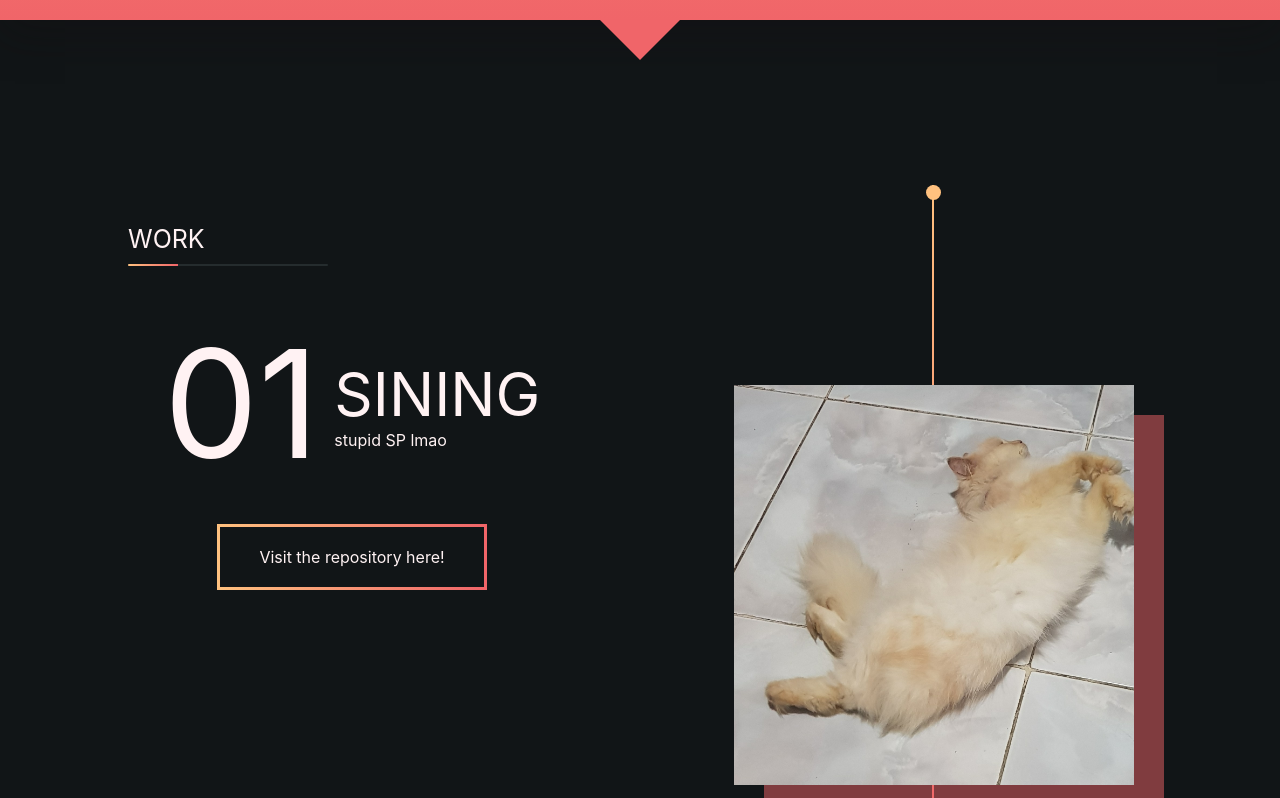
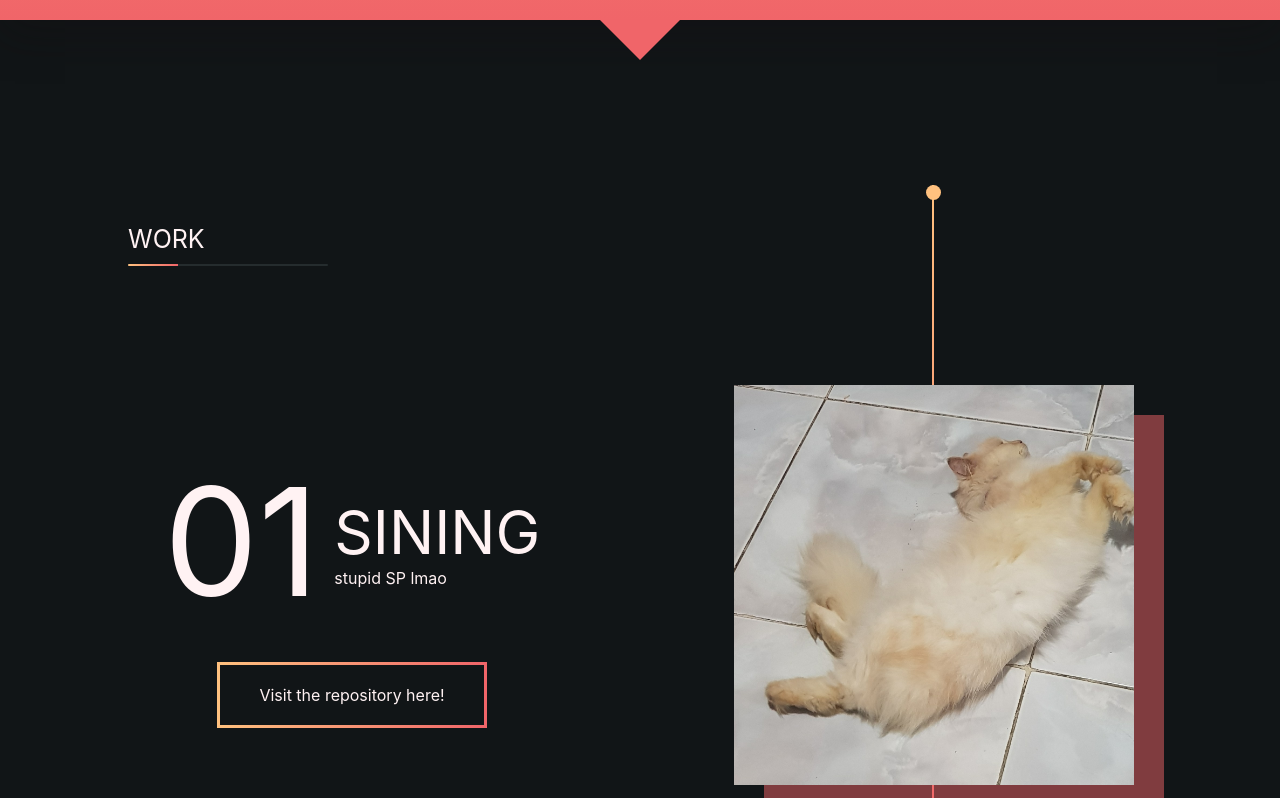
Before and after one commit to StrawbErika/Portfolio, a React (Create React App) app: page / in a window 1280 px wide. Shown: the part 724-1522 px from the top of the page. Built offline with nearby package versions, Linux system fonts and the light colour scheme.

Commit message:
Adjusted Text Description Container, vertical line not centered yet

```diff
--- a/src/Pages/WorkPage/Project/style.module.scss
+++ b/src/Pages/WorkPage/Project/style.module.scss
@@ -15,10 +15,9 @@
     margin-left: 10%;
   }
   .middleContainer {
-    top: 6%;
     display: flex;
     flex-direction: column;
-    top: calc(50vh - 250px);
+    top: 36vh;
     position: absolute;
     color: #fff2f3;
     margin-left: 10%;
--- a/src/Pages/WorkPage/index.js
+++ b/src/Pages/WorkPage/index.js
@@ -30,7 +30,7 @@ export function WorkPage() {
         Count={"03"}
         Percent={"75%"}
         Picture={project1}
-        // PageId={"works"}
+        PageId={"works"}
       />
 
       <Project
@@ -39,7 +39,7 @@ export function WorkPage() {
         Count={"04"}
         Percent={"100%"}
         Picture={project1}
-        PageId={"works"}
+        // PageId={"works"}
       />
     </div>
   );
```
